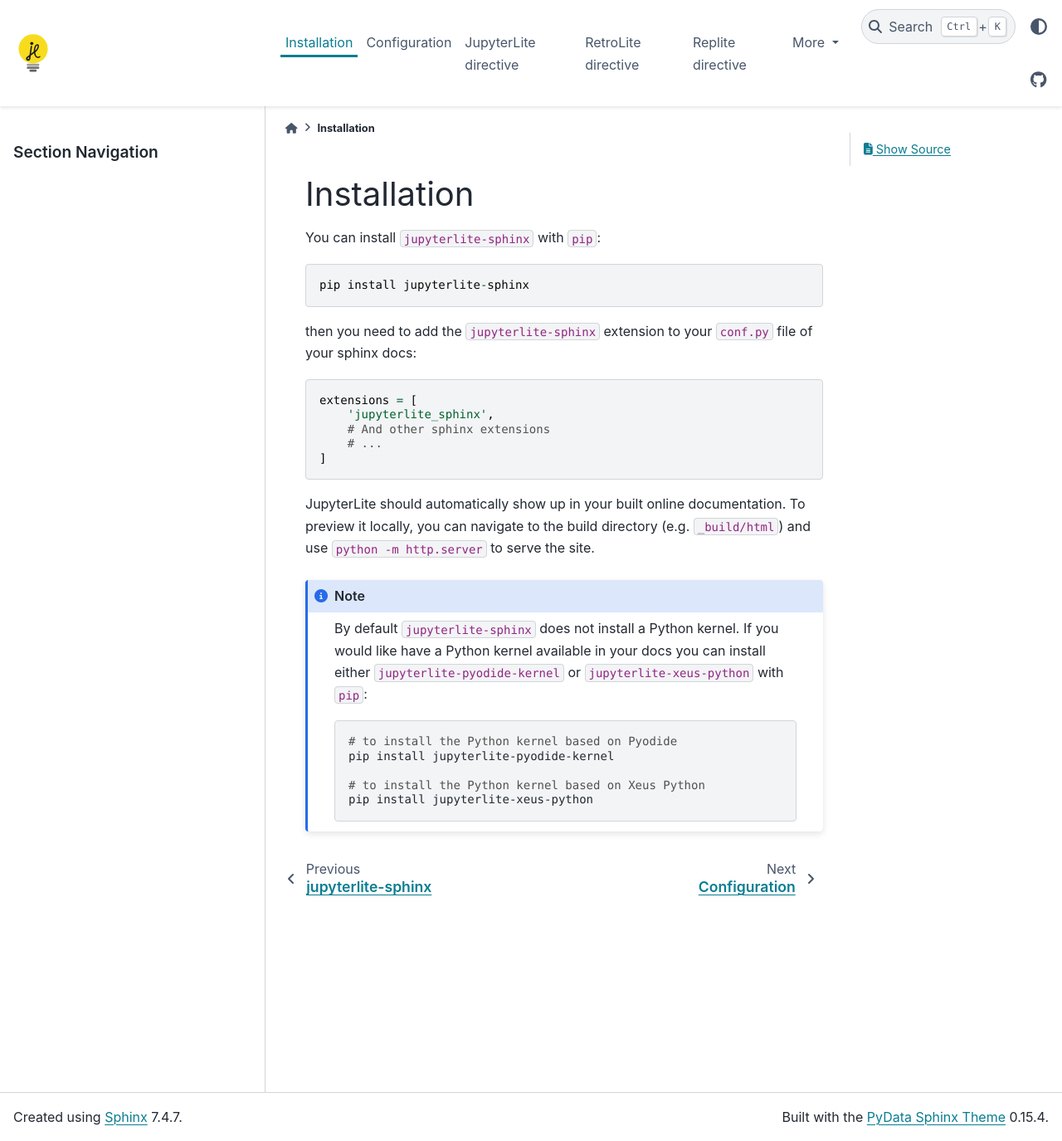
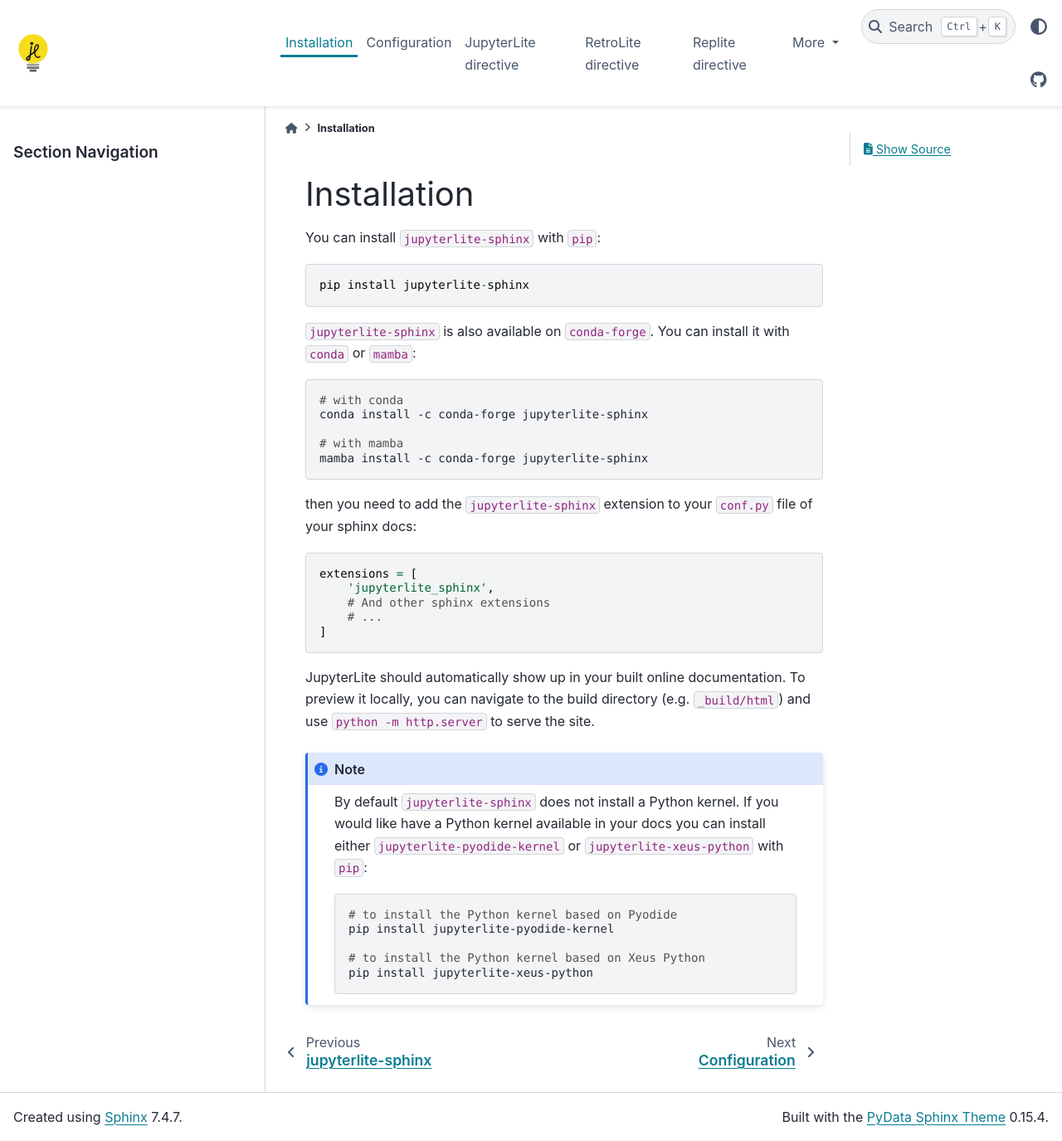
Before and after one commit to jupyterlite/jupyterlite-sphinx, a Sphinx documentation site: the page built from docs/installation.md, in a window 1280 px wide and 1375 px high. Shown: the whole window at 83% size. Built offline with Sphinx 7.4.7 and the PyData theme 0.15.4, drawn with Linux system fonts in a browser that asks for light colours.

Commit message:
Add conda instructions and docs scripts (#97)
* Add scripts for building the docs

* Add conda instructions

* Simplify changelog generation

````diff
--- a/docs/conf.py
+++ b/docs/conf.py
@@ -1,11 +1,4 @@
 # -*- coding: utf-8 -*-
-import shutil
-
-from pathlib import Path
-
-HERE = Path(__file__).parent
-ROOT = HERE.parent
-
 
 extensions = [
     'jupyterlite_sphinx',
@@ -35,7 +28,4 @@
     ]
 }
 
-# Copy the markdown file here
-shutil.copy(ROOT / "CHANGELOG.md", HERE / "changelog.md")
-
 suppress_warnings = ["myst.xref_missing"]
--- a/docs/installation.md
+++ b/docs/installation.md
@@ -4,6 +4,16 @@
 
 ```
 pip install jupyterlite-sphinx
+```
+
+`jupyterlite-sphinx` is also available on `conda-forge`. You can install it with `conda` or `mamba`:
+
+```bash
+# with conda
+conda install -c conda-forge jupyterlite-sphinx
+
+# with mamba
+mamba install -c conda-forge jupyterlite-sphinx
 ```
 
 then you need to add the `jupyterlite-sphinx` extension to your `conf.py` file of your sphinx docs:
````
Also changed, not shown: docs/changelog.md (added, +2 -0 lines), pyproject.toml (+10 -0 lines), 1 other file.
